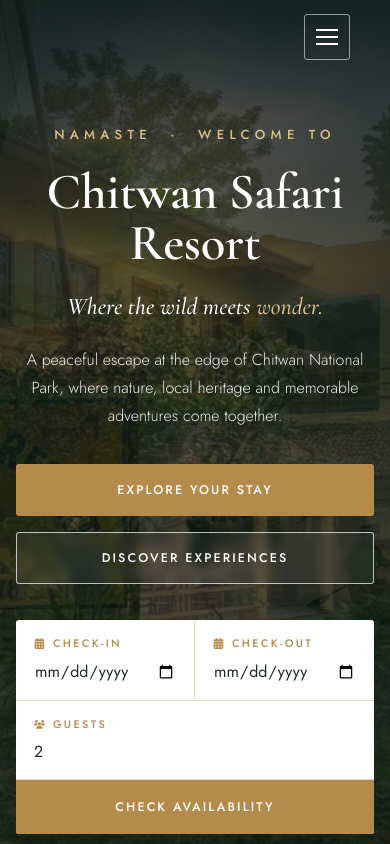
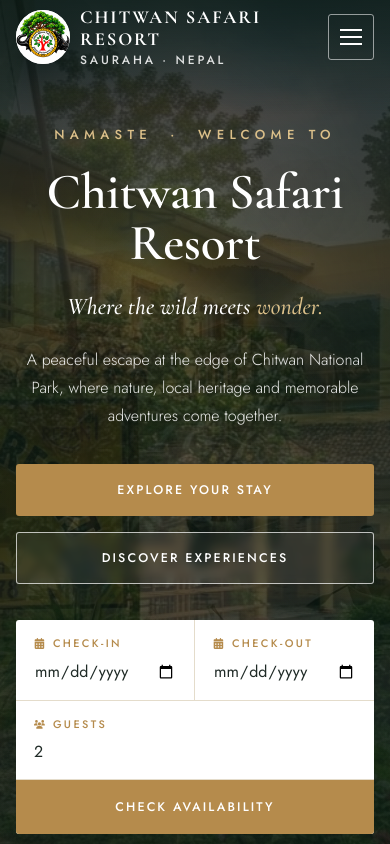
Before and after one commit to kiranmal/chitwansafari, a plain HTML site: page index.html in a window 390 px wide. Shown: the top 844 px of the page. Drawn offline with nearby package versions, Linux system fonts and the light colour scheme.

Commit message:
fixed mobile

```diff
--- a/css/style.css
+++ b/css/style.css
@@ -20,8 +20,8 @@
   --whatsapp: #25d366;
   --radius: 3px;
   --shadow: 0 24px 60px rgba(15, 36, 29, 0.12);
-  --serif: "Cormorant Garamond", "Playfair Display", Georgia, "Times New Roman",
-    serif;
+  --serif:
+    "Cormorant Garamond", "Playfair Display", Georgia, "Times New Roman", serif;
   --sans: "Jost", "Helvetica Neue", Arial, sans-serif;
 }
 
@@ -235,7 +235,9 @@
   text-transform: uppercase;
   border-bottom: 1px solid var(--brass);
   padding-bottom: 6px;
-  transition: gap 0.25s, color 0.25s;
+  transition:
+    gap 0.25s,
+    color 0.25s;
 }
 .link-arrow:hover {
   gap: 16px;
@@ -258,7 +260,10 @@
   text-transform: uppercase;
   line-height: 1.2;
   text-align: center;
-  transition: background 0.25s, color 0.25s, border-color 0.25s,
+  transition:
+    background 0.25s,
+    color 0.25s,
+    border-color 0.25s,
     transform 0.25s;
 }
 .btn:hover {
@@ -300,7 +305,9 @@
   position: fixed;
   inset: 0 0 auto 0;
   z-index: 100;
-  transition: background 0.35s, box-shadow 0.35s;
+  transition:
+    background 0.35s,
+    box-shadow 0.35s;
 }
 
 .site-header::before {
@@ -320,7 +327,9 @@
   border-bottom: 1px solid rgba(255, 255, 255, 0.16);
   max-height: 44px;
   overflow: hidden;
-  transition: max-height 0.35s, opacity 0.35s;
+  transition:
+    max-height 0.35s,
+    opacity 0.35s;
 }
 .topbar-inner {
   display: flex;
@@ -404,7 +413,10 @@
   display: grid;
   place-items: center;
   margin-bottom: -34px;
-  transition: width 0.35s, height 0.35s, margin 0.35s;
+  transition:
+    width 0.35s,
+    height 0.35s,
+    margin 0.35s;
   overflow: hidden;
 }
 .brand-medal img {
@@ -447,7 +459,10 @@
   width: 22px;
   height: 2px;
   background: #fff;
-  transition: transform 0.3s, opacity 0.3s, background 0.3s;
+  transition:
+    transform 0.3s,
+    opacity 0.3s,
+    background 0.3s;
 }
 .nav-open .burger span:nth-child(1) {
   transform: translateY(7px) rotate(45deg);
@@ -557,7 +572,8 @@
 .hero-overlay {
   position: absolute;
   inset: 0;
-  background: radial-gradient(
+  background:
+    radial-gradient(
       ellipse at center,
       rgba(10, 25, 20, 0.28),
       rgba(10, 25, 20, 0.62) 80%
@@ -628,7 +644,9 @@
   background: rgba(255, 255, 255, 0.08);
   color: #fff;
   border-radius: 50%;
-  transition: background 0.25s, color 0.25s;
+  transition:
+    background 0.25s,
+    color 0.25s;
 }
 .hero-controls button:hover {
   background: #fff;
@@ -821,7 +839,9 @@
   box-shadow: 0 12px 40px rgba(15, 36, 29, 0.07);
   border-radius: var(--radius);
   overflow: hidden;
-  transition: transform 0.4s, box-shadow 0.4s;
+  transition:
+    transform 0.4s,
+    box-shadow 0.4s;
 }
 .trio-card:hover {
   transform: translateY(-8px);
@@ -975,7 +995,9 @@
   overflow: hidden;
   display: flex;
   flex-direction: column;
-  transition: transform 0.4s, box-shadow 0.4s;
+  transition:
+    transform 0.4s,
+    box-shadow 0.4s;
 }
 .package-card:hover {
   transform: translateY(-6px);
@@ -1103,10 +1125,7 @@
   content: "";
   position: absolute;
   inset: 0;
-  background: linear-gradient(
-    transparent 35%,
-    rgba(10, 25, 20, 0.92) 100%
-  );
+  background: linear-gradient(transparent 35%, rgba(10, 25, 20, 0.92) 100%);
 }
 .experience-index {
   position: absolute;
@@ -1140,7 +1159,9 @@
   max-height: 0;
   opacity: 0;
   overflow: hidden;
-  transition: max-height 0.5s, opacity 0.5s;
+  transition:
+    max-height 0.5s,
+    opacity 0.5s;
 }
 .experience-card:hover .experience-body p,
 .experience-card:focus-within .experience-body p {
@@ -1206,7 +1227,10 @@
   text-transform: uppercase;
   padding: 12px 24px;
   border-radius: 40px;
-  transition: background 0.25s, color 0.25s, border-color 0.25s;
+  transition:
+    background 0.25s,
+    color 0.25s,
+    border-color 0.25s;
 }
 .gallery-tabs button:hover {
   border-color: var(--brass);
@@ -1259,7 +1283,9 @@
   background: linear-gradient(transparent, rgba(10, 25, 20, 0.85));
   opacity: 0;
   transform: translateY(10px);
-  transition: opacity 0.4s, transform 0.4s;
+  transition:
+    opacity 0.4s,
+    transform 0.4s;
 }
 .gallery-item:hover .gallery-caption,
 .gallery-item:focus-visible .gallery-caption {
@@ -1505,7 +1531,9 @@
   letter-spacing: 0;
   text-transform: none;
   font-weight: 400;
-  transition: border-color 0.25s, box-shadow 0.25s;
+  transition:
+    border-color 0.25s,
+    box-shadow 0.25s;
 }
 .booking-form input:focus,
 .booking-form select:focus,
@@ -1663,7 +1691,9 @@
   place-items: center;
   color: #fff;
   font-size: 1rem;
-  transition: background 0.25s, border-color 0.25s;
+  transition:
+    background 0.25s,
+    border-color 0.25s;
 }
 .footer-socials a:hover {
   background: var(--brass);
@@ -1680,7 +1710,9 @@
   align-items: flex-start;
   gap: 10px;
   padding: 5px 0;
-  transition: color 0.25s, padding 0.25s;
+  transition:
+    color 0.25s,
+    padding 0.25s;
 }
 .footer-column a:hover {
   color: var(--brass-light);
@@ -1715,7 +1747,9 @@
 .js .reveal {
   opacity: 0;
   transform: translateY(28px);
-  transition: opacity 0.9s ease, transform 0.9s ease;
+  transition:
+    opacity 0.9s ease,
+    transform 0.9s ease;
 }
 .js .reveal.visible {
   opacity: 1;
@@ -1761,9 +1795,64 @@
     grid-template-columns: 1fr auto;
     min-height: 74px;
   }
-  .nav-left,
+  /* Keep the logo and brand visible on mobile */
+  .nav-left {
+    display: flex;
+    align-items: center;
+    justify-self: start;
+    gap: 10px;
+    min-width: 0;
+    text-decoration: none;
+  }
+
   .nav-right {
     display: none;
+  }
+
+  .nav-shell {
+    grid-template-columns: 1fr auto;
+    align-items: center;
+    min-height: 74px;
+  }
+
+  .brand-medal,
+  .site-header.scrolled .brand-medal {
+    display: flex;
+    align-items: center;
+    justify-content: center;
+    flex-shrink: 0;
+    width: 50px;
+    height: 50px;
+    margin: 0;
+    overflow: hidden;
+    border-radius: 50%;
+  }
+
+  .brand-medal .logo {
+    display: block;
+    width: 100%;
+    height: 100%;
+    object-fit: contain;
+  }
+
+  .brand-text {
+    display: flex;
+    flex-direction: column;
+    min-width: 0;
+  }
+
+  .brand-text strong {
+    font-size: clamp(0.85rem, 3.5vw, 1.15rem);
+    line-height: 1.2;
+  }
+
+  .brand-text small {
+    font-size: 0.75rem;
+  }
+
+  .burger {
+    display: grid;
+    justify-self: end;
   }
   .burger {
     display: grid;
@@ -1797,7 +1886,9 @@
     padding: 20px 28px 36px;
     transform: translateX(100%);
     visibility: hidden;
-    transition: transform 0.4s, visibility 0.4s;
+    transition:
+      transform 0.4s,
+      visibility 0.4s;
     overflow-y: auto;
   }
   .mobile-menu.open {
```
